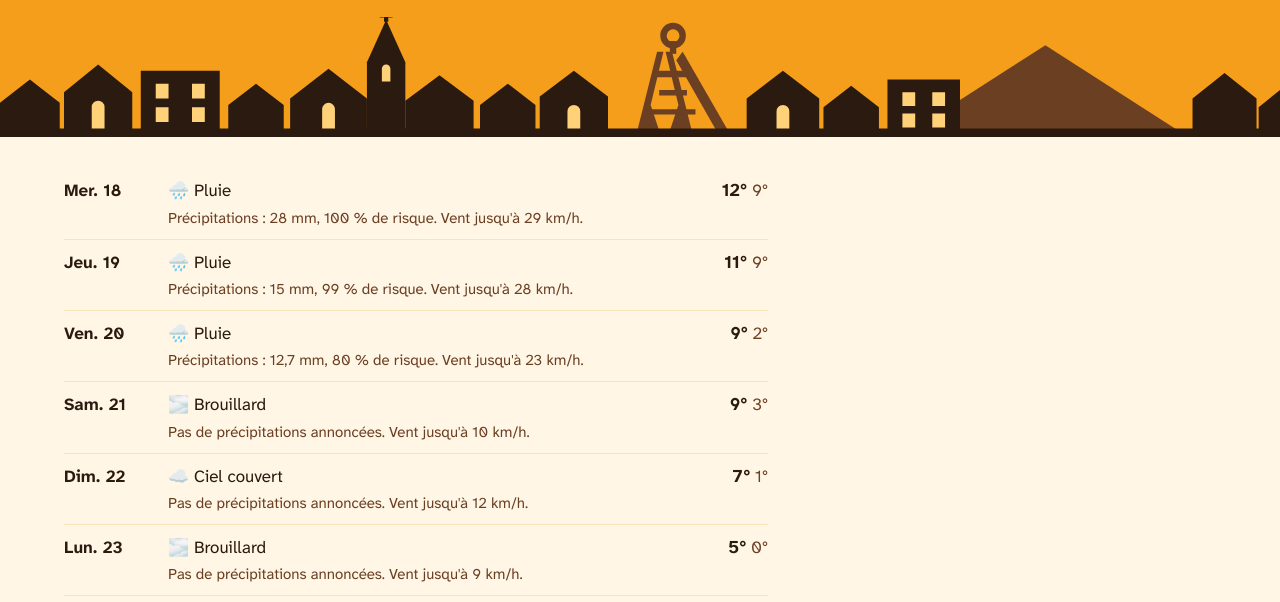
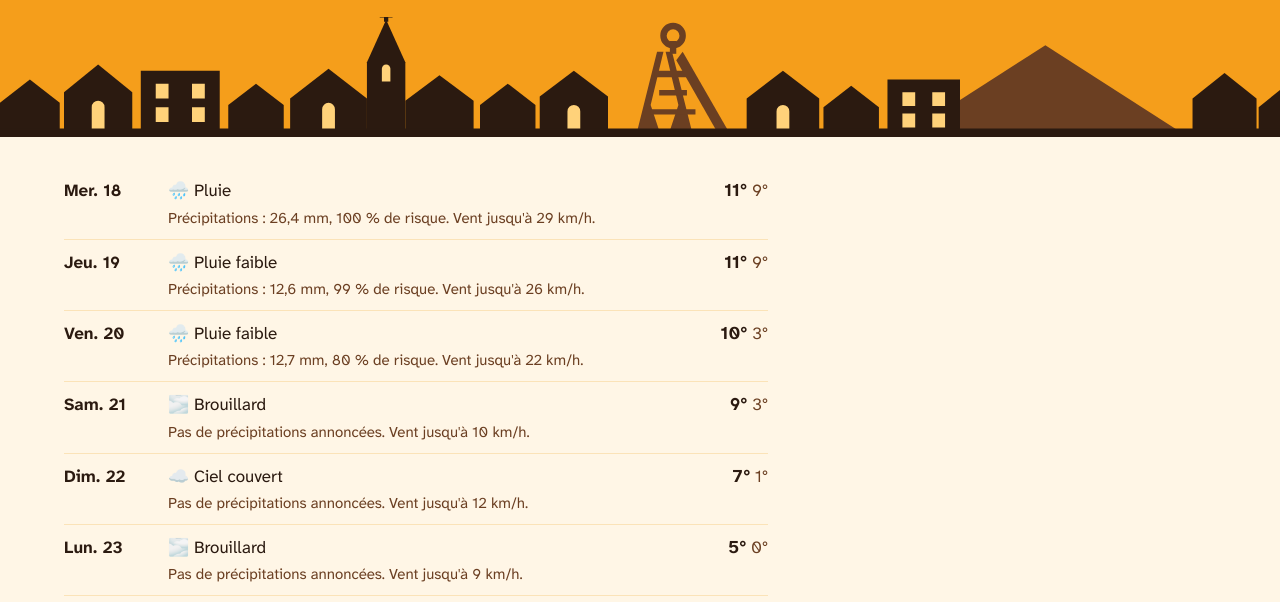
Before and after one commit to saint-saulve-au-quotidien/saint-saulve-au-quotidien.github.io, a plain HTML site: page meteo/index.html in a window 1280 px wide. Shown: the part 198-800 px from the top of the page. Drawn offline with Linux system fonts and the light colour scheme.

Commit message:
Mise à jour du site

```diff
--- a/meteo/index.html
+++ b/meteo/index.html
@@ -76,18 +76,18 @@
 <li class="jour-meteo">
   <span class="jour-nom">Mer. 18</span>
   <span class="jour-ciel"><span aria-hidden="true">🌧️</span> Pluie</span>
-  <span class="jour-temperatures"><b>12°</b> <span>9°</span></span>
-  <span class="jour-plus">Précipitations : 28 mm, 100 % de risque. Vent jusqu'à 29 km/h.</span>
+  <span class="jour-temperatures"><b>11°</b> <span>9°</span></span>
+  <span class="jour-plus">Précipitations : 26,4 mm, 100 % de risque. Vent jusqu'à 29 km/h.</span>
 </li><li class="jour-meteo">
   <span class="jour-nom">Jeu. 19</span>
-  <span class="jour-ciel"><span aria-hidden="true">🌧️</span> Pluie</span>
+  <span class="jour-ciel"><span aria-hidden="true">🌧️</span> Pluie faible</span>
   <span class="jour-temperatures"><b>11°</b> <span>9°</span></span>
-  <span class="jour-plus">Précipitations : 15 mm, 99 % de risque. Vent jusqu'à 28 km/h.</span>
+  <span class="jour-plus">Précipitations : 12,6 mm, 99 % de risque. Vent jusqu'à 26 km/h.</span>
 </li><li class="jour-meteo">
   <span class="jour-nom">Ven. 20</span>
-  <span class="jour-ciel"><span aria-hidden="true">🌧️</span> Pluie</span>
-  <span class="jour-temperatures"><b>9°</b> <span>2°</span></span>
-  <span class="jour-plus">Précipitations : 12,7 mm, 80 % de risque. Vent jusqu'à 23 km/h.</span>
+  <span class="jour-ciel"><span aria-hidden="true">🌧️</span> Pluie faible</span>
+  <span class="jour-temperatures"><b>10°</b> <span>3°</span></span>
+  <span class="jour-plus">Précipitations : 12,7 mm, 80 % de risque. Vent jusqu'à 22 km/h.</span>
 </li><li class="jour-meteo">
   <span class="jour-nom">Sam. 21</span>
   <span class="jour-ciel"><span aria-hidden="true">🌫️</span> Brouillard</span>
```
Also changed, not shown: donnees.json (+11 -11 lines), index.html (+4 -4 lines).
